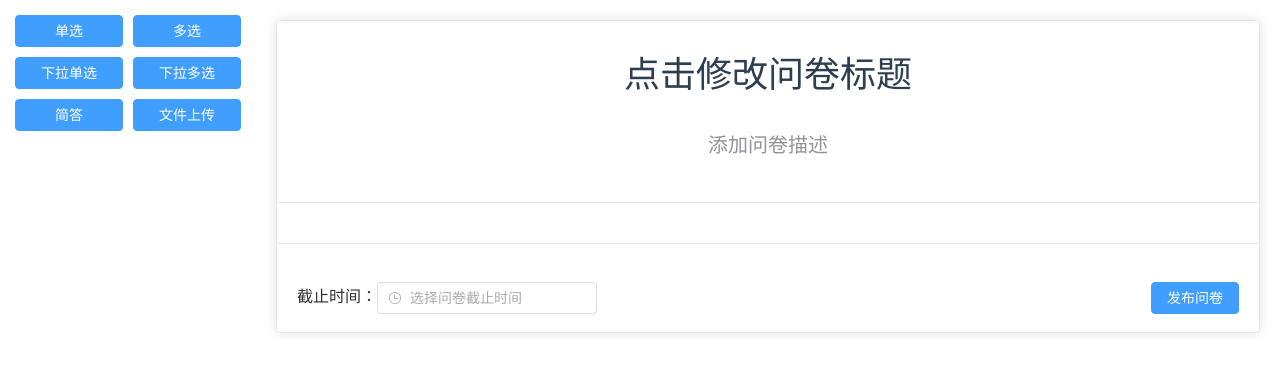
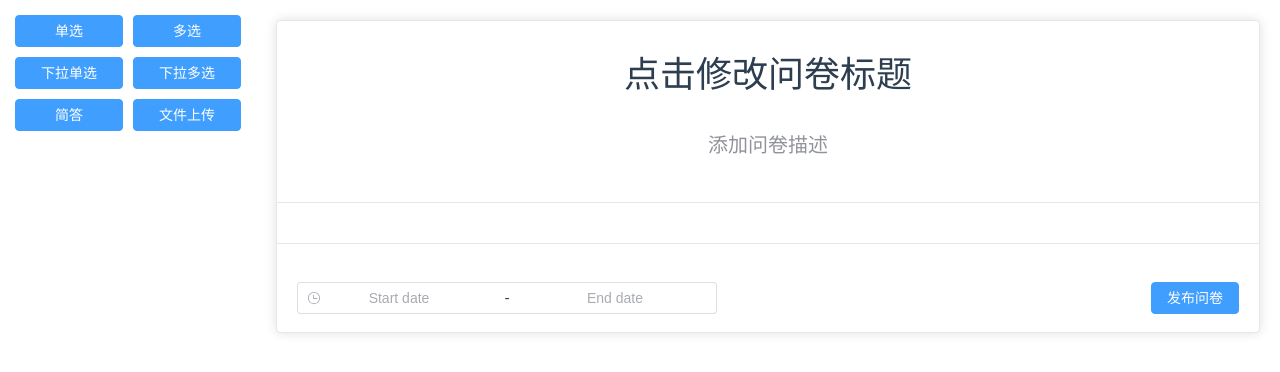
Before and after one commit to PwwwLe/EasySurvey-frontend, a Vue app: page /createQuestionnaire in a window 1280 px wide. Shown: the top 372 px of the page. Built offline with nearby package versions, Linux system fonts and the light colour scheme.

Commit message:
创建问卷时间限制

```diff
--- a/src/components/question.vue
+++ b/src/components/question.vue
@@ -1,7 +1,7 @@
 <script setup>
-import {ref, defineProps, defineEmits, watch, nextTick} from 'vue';
-import {ElInput, ElButton, ElCheckbox} from 'element-plus';
-import {Delete, Plus} from '@element-plus/icons-vue';
+import { ref, defineProps, defineEmits, watch, nextTick } from 'vue';
+import { ElInput, ElButton, ElCheckbox } from 'element-plus';
+import { Delete, Plus } from '@element-plus/icons-vue';
 
 const props = defineProps({
   question: Object,
@@ -10,11 +10,11 @@ const props = defineProps({
 
 const emits = defineEmits(['update-question', 'delete-question', 'toggle-editing']);
 
-const localQuestion = ref({...props.question});
+const localQuestion = ref({ ...props.question });
 
 watch(() => props.question, (newQuestion) => {
-  localQuestion.value = {...newQuestion};
-}, {deep: true});
+  localQuestion.value = { ...newQuestion };
+}, { deep: true });
 
 const updateOption = (index, event) => {
   localQuestion.value.options[index].text = event;
@@ -22,7 +22,7 @@ const updateOption = (index, event) => {
 };
 
 const addOption = () => {
-  localQuestion.value.options.push({text: '', line_num: localQuestion.value.options.length + 1});
+  localQuestion.value.options.push({ text: '', line_num: localQuestion.value.options.length + 1 });
   emits('update-question', localQuestion.value);
 };
 
@@ -52,6 +52,10 @@ const updateTitle = (value) => {
   localQuestion.value.title = value;
   emits('update-question', localQuestion.value);
 };
+
+const updateRequire = () =>{
+  emits('update-question', localQuestion.value);
+}
 
 const getQuestionTypeLabel = (type) => {
   switch (type) {
@@ -106,44 +110,33 @@ const saveOption = (index) => {
 <template>
   <div class="question-component" :class="{ 'editing': props.isEditing }" @click="toggleEditing">
     <div class="question-title">
-      <div @click="editQuestionTitle" v-if="!isEditingQuestionTitle" >
+      <div @click="editQuestionTitle" v-if="!isEditingQuestionTitle">
         <el-text class="editable-text">{{ localQuestion.title || '点击修改题目标题' }}</el-text>
         <span class="question-type">{{ getQuestionTypeLabel(localQuestion.type) }}</span>
       </div>
-      <el-input
-        v-model="localQuestion.title"
-        v-if="isEditingQuestionTitle"
-        placeholder="题目标题"
-        @blur="saveQuestionTitle"
-        class="title-input"
-        ref="questionTitleInputRef"
-        @input="updateTitle($event)"
-      />
+      <el-input v-model="localQuestion.title" v-if="isEditingQuestionTitle" placeholder="题目标题" @blur="saveQuestionTitle"
+        class="title-input" ref="questionTitleInputRef" @input="updateTitle($event)" />
     </div>
-<div v-if="localQuestion.type === 1 || localQuestion.type === 2 || localQuestion.type === 4 || localQuestion.type === 5">
+    <div
+      v-if="localQuestion.type === 1 || localQuestion.type === 2 || localQuestion.type === 4 || localQuestion.type === 5">
       <div v-for="(option, index) in localQuestion.options" :key="index" class="option" @click="editOption(index)">
         <div class="option-text">
           <div v-if="!isEditingOptions[index]" class="editable-text">
             <el-text>{{ option.text || '点击修改选项' }}</el-text>
           </div>
-      <el-input
-        v-model="localQuestion.options[index].text"
-        v-if="isEditingOptions[index]"
-        placeholder="选项"
-        @blur="saveOption(index)"
-        ref="el => optionInputRefs.value[index] = el"
-        @input="updateOption(index, $event)"
-      />
+          <el-input v-model="localQuestion.options[index].text" v-if="isEditingOptions[index]" placeholder="选项"
+            @blur="saveOption(index)" ref="el => optionInputRefs.value[index] = el"
+            @input="updateOption(index, $event)" />
         </div>
         <el-button class="deleteButton" :icon="Delete" @click="removeOption(index)">删除选项</el-button>
       </div>
       <el-button :icon="Plus" @click="addOption">添加选项</el-button>
     </div>
     <div v-if="localQuestion.type === 3">
-  <el-input type="textarea" placeholder="这是一个简答题" disabled/>
+      <el-input type="textarea" placeholder="这是一个简答题" disabled />
     </div>
     <div class="footer">
-      <el-checkbox v-model="localQuestion.required" @change="() => emits('update-question', localQuestion.value)">
+      <el-checkbox v-model="localQuestion.required" @change="updateRequire">
         是否必答
       </el-checkbox>
       <el-button :icon="Delete" @click="deleteQuestion">删除题目</el-button>
@@ -174,13 +167,13 @@ const saveOption = (index) => {
 
 .editing {
   background-color: #d8d5d5;
-  box-shadow: 0 4px 8px 0 rgba(0,0,0,0.2);
+  box-shadow: 0 4px 8px 0 rgba(0, 0, 0, 0.2);
   transition: 0.3s;
   border-radius: 5px;
 }
 
 .editing:hover {
-  box-shadow: 0 8px 16px 0 rgba(0,0,0,0.2);
+  box-shadow: 0 8px 16px 0 rgba(0, 0, 0, 0.2);
 }
 
 .editable-text {
--- a/src/views/admin/createQuestionnaire.vue
+++ b/src/views/admin/createQuestionnaire.vue
@@ -1,5 +1,5 @@
 <script setup>
-import { ref, nextTick } from 'vue';
+import { ref, nextTick,watch  } from 'vue';
 import { ElButton, ElInput, ElDatePicker, ElMessage } from 'element-plus';
 import { Select } from '@element-plus/icons-vue';
 import axios from 'axios';
@@ -18,6 +18,15 @@ const surveyData = ref({
   owner_id: null,
   modified: false,
   questions: [],
+});
+const dateRange = ref([])
+
+// 监听dateRange的变化，将值赋给surveyData的start_time和end_time
+watch(dateRange, (newVal) => {
+  if (newVal.length === 2) {
+    surveyData.value.start_time = newVal[0];
+    surveyData.value.end_time = newVal[1];
+  }
 });
 
 // 修改添加问题函数中的type值
@@ -42,6 +51,7 @@ const addQuestion = (type) => {
 const updateQuestion = (index, updatedQuestion) => {
   surveyData.value.questions[index] = updatedQuestion;
   console.log(surveyData.value);
+  console.log(value2)
 };
 
 const deleteQuestion = (index) => {
@@ -140,8 +150,8 @@ const submitSurvey = async () => {
     const surveyResponse = await request.post('/survey/createSurvey', {
       title: surveyData.value.title,
       description: surveyData.value.description,
-      start_time: surveyData.value.start_time,
-      end_time: surveyData.value.end_time,
+      startTime: surveyData.value.start_time,
+      endTime: surveyData.value.end_time,
       status: surveyData.value.status,
       owner_id: surveyData.value.owner_id,
       modified: surveyData.value.modified,
@@ -309,10 +319,17 @@ const saveDescription = () => {
 
         <template #footer>
           <div class="questionnaire-footer">
-            <div>
-              <span>截止时间：</span>
-              <el-date-picker v-model="surveyData.end_time" type="datetime" placeholder="选择问卷截止时间" />
-            </div>
+            <div class="block">
+      <el-date-picker
+        v-model="dateRange"
+        type="datetimerange"
+        start-placeholder="Start date"
+        end-placeholder="End date"
+        format="YYYY-MM-DD HH:mm:ss"
+        date-format="YYYY/MM/DD ddd"
+        time-format="A hh:mm:ss"
+      />
+    </div>
             <el-button type="primary" @click="submitSurvey">发布问卷</el-button>
           </div>
         </template>
```
Lines whose indentation alone changed are shown as unchanged.
